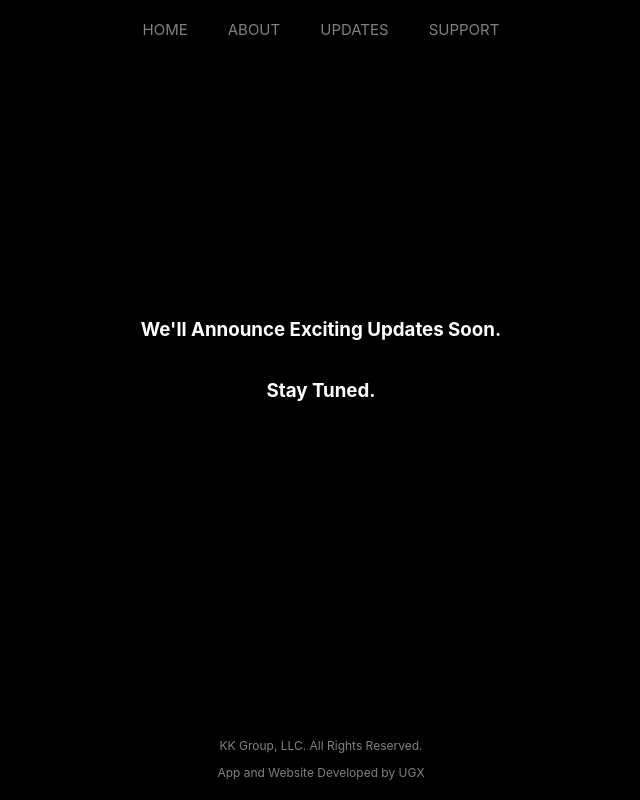
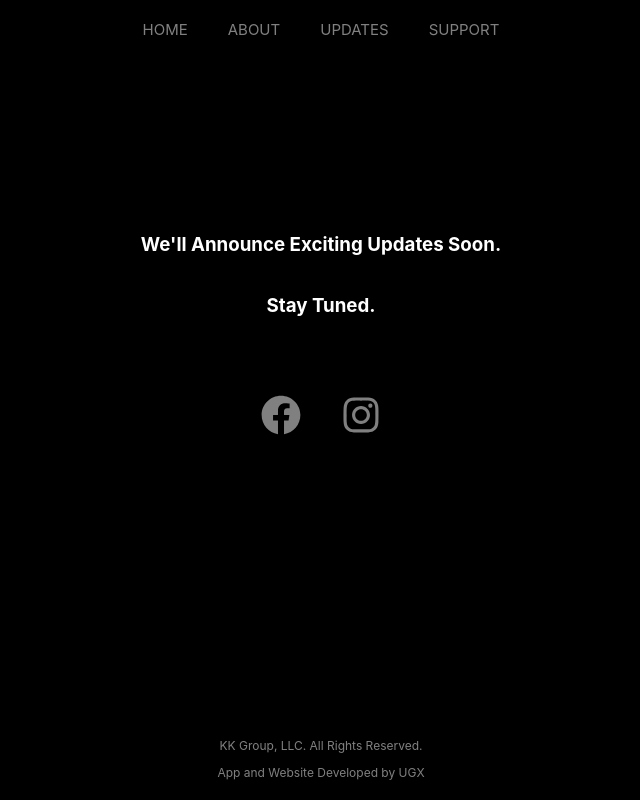
Before and after one commit to Ugonz86/kweensklubweb, a React (Create React App) app: page /updates in a window 1280 px wide. Shown: the whole page, without its empty margins (319-959 px from the left). Built offline with nearby package versions, Linux system fonts and the light colour scheme.

Commit message:
Added social media icons

```diff
--- a/package.json
+++ b/package.json
@@ -8,6 +8,7 @@
     "@testing-library/user-event": "^13.5.0",
     "react": "^18.2.0",
     "react-dom": "^18.2.0",
+    "react-icons": "^4.6.0",
     "react-router-dom": "^6.4.3",
     "react-scripts": "5.0.1",
     "styled-components": "^5.3.6",
--- a/src/App.css
+++ b/src/App.css
@@ -171,3 +171,13 @@ h4 {
   text-decoration: none;
   color: grey
 }
+
+.iconContainer {
+  margin: 40px;
+  font-size: 40px;
+}
+
+.icon {
+  color: grey;
+  margin: 20px;
+}
--- a/src/components/Updates.js
+++ b/src/components/Updates.js
@@ -1,4 +1,6 @@
 import React from "react";
+import { Link } from "react-router-dom";
+import { FaFacebook, FaInstagram } from "react-icons/fa";
 import "../App.css";
 
 function Updates() {
@@ -6,6 +8,22 @@ function Updates() {
     <div className="updates">
       <h3>We'll Announce Exciting Updates Soon.</h3>
       <h3>Stay Tuned.</h3>
+      <div className="iconContainer">
+        <a
+          href="https://www.facebook.com/KlubKweens1211/"
+          target="_blank"
+          rel="noreferrer"
+        >
+          <FaFacebook className="icon" />
+        </a>
+        <a
+          href="https://www.instagram.com/kweensklub/"
+          target="_blank"
+          rel="noreferrer"
+        >
+          <FaInstagram className="icon" />
+        </a>
+      </div>
     </div>
   );
 }
```
Also changed, not shown: 1 other file (tests, documents, lock files or other folders).
